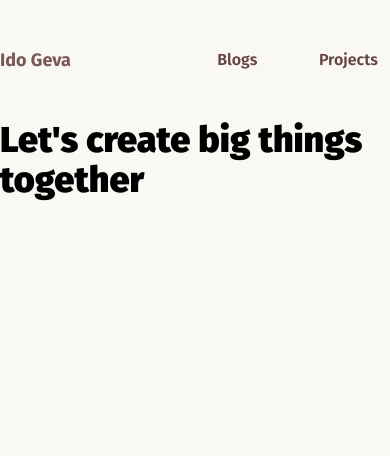
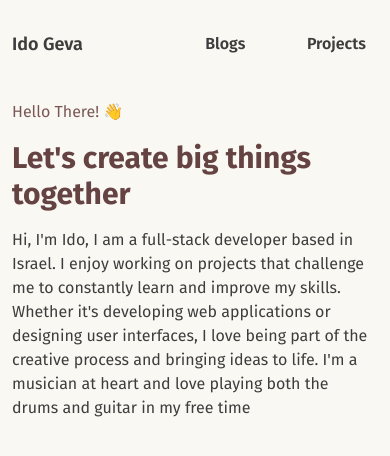
Before and after one commit to DipsDev/dipsdev.github.io, an Astro site: page / in a window 390 px wide. Built offline with nearby package versions, Linux system fonts and the light colour scheme; Astro itself is replaced by a stand-in of ours.

Commit message:
add responsivnes

```diff
--- a/src/components/Navbar.astro
+++ b/src/components/Navbar.astro
@@ -2,14 +2,14 @@
 
 ---
 
-<div class="mx-auto max-w-screen-xl flex flex-row items-center justify-between py-10 text-bright">
-  <h3 class="text-lg font-bold text-accent">Ido Geva</h3>
+<div class="px-3 md:px-0 mx-auto max-w-screen-xl flex flex-row items-center justify-between py-6 md:py-10 text-dark">
+  <h3 class="text-lg font-semibold">Ido Geva</h3>
 
   <div class="grid grid-cols-2 grid-rows-1 gap-7 font-semibold">
-    <a href="#freelance" class="hover:text-dark rounded px-3 py-2 w-full text-center">
+    <a href="#freelance" class="hover:text-bright rounded px-3 py-2 w-full text-center">
       Blogs
     </a>
-    <a href="#blog" class="hover:text-dark rounded px-3 py-2 w-full text-center">
+    <a href="#blog" class="hover:text-bright rounded px-3 py-2 w-full text-center">
       Projects
     </a>
   </div>
--- a/src/layouts/Layout.astro
+++ b/src/layouts/Layout.astro
@@ -18,7 +18,7 @@ import '@fontsource/fira-sans/900.css';
 	</head>
 	<body>
 		<Navbar />
-		<main class="max-w-screen-xl mx-auto">
+		<main class="md:p-0 p-3 max-w-screen-xl mx-auto md:min-h-[50vh] flex items-center justify-start">
 			<slot />
 		</main>
 	</body>
--- a/src/pages/index.astro
+++ b/src/pages/index.astro
@@ -1,12 +1,21 @@
 ---
-import Layout from '../layouts/Layout.astro';
+import Layout from "../layouts/Layout.astro";
 
 // Welcome to Astro! Wondering what to do next? Check out the Astro documentation at https://docs.astro.build
 // Don't want to use any of this? Delete everything in this file, the `assets`, `components`, and `layouts` directories, and start fresh.
 ---
 
 <Layout>
-	<div class="">
-		<h1 class="text-4xl font-black">Let's create big things together</h1>
-	</div>
+  <div class="space-y-4">
+	<p class="text-brighter">Hello There! 👋</p>
+    <h1 class="md:text-5xl text-3xl font-bold text-bright">Let's create big things together</h1>
+    <p class="md:w-[640px] md:text-lg text-dark">
+      Hi, I'm Ido, I am a full-stack developer based in Israel. I enjoy working
+      on projects that challenge me to constantly learn and improve my skills.
+      Whether it's developing web applications or designing user interfaces, I
+      love being part of the creative process and bringing ideas to life. I'm a
+      musician at heart and love playing both the drums and guitar in my free
+      time
+    </p>
+  </div>
 </Layout>
--- a/tailwind.config.mjs
+++ b/tailwind.config.mjs
@@ -4,7 +4,7 @@ export default {
 	theme: {
 		extend: {
 			colors: {
-				'accent': '#795757',
+				'brighter': '#795757',
 				'bright': '#664343',
 				'dark': '#3D3D3D',
 			}
```
